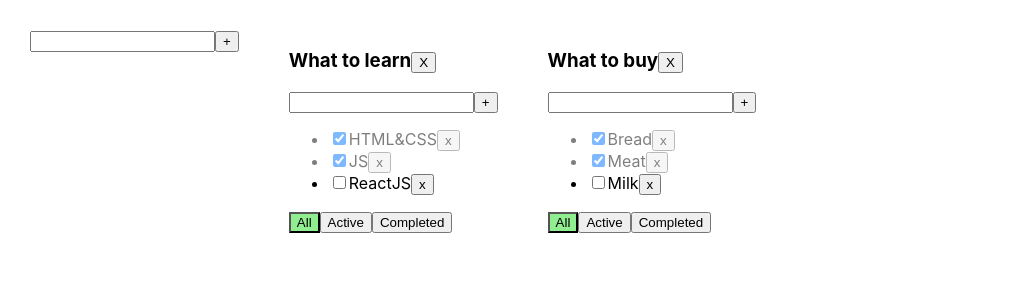
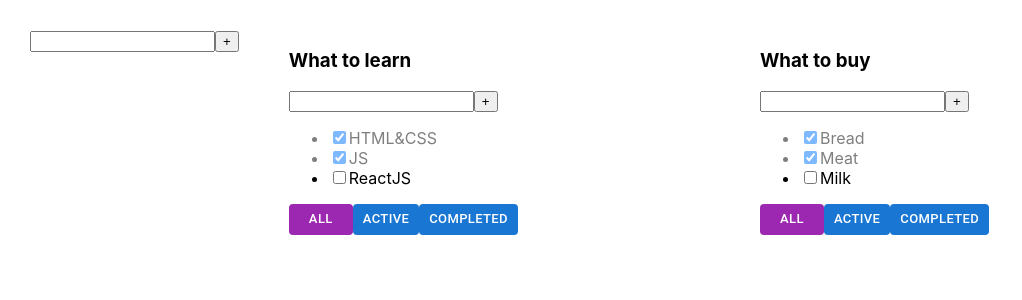
Before and after one commit to ElenaWebDev984/todolist-05-3, a React (Vite) app: page / in a window 1280 px wide. Shown: the top 300 px of the page, without its empty margins (0-1022 px from the left). Built offline with nearby package versions, Linux system fonts and the light colour scheme.

Commit message:
add  Buttons from Material UI

```diff
--- a/src/TodolistItem.tsx
+++ b/src/TodolistItem.tsx
@@ -1,6 +1,7 @@
 import {type ChangeEvent} from 'react'
 import {FilterValues, TodolistType} from './App'
-import {Button} from './Button'
+// import {Button} from './Button'
+import Button from '@mui/material/Button';
 import {getTasksForRender} from "./utils.ts";
 import {CreateItemTitleForm} from "./CreateItemTitleForm.tsx";
 import {EditableSpan} from "./EditableSpan.tsx";
@@ -44,7 +45,7 @@
     const tasksForRender = getTasksForRender(tasks, filter)
 
     const createTaskHandler = (taskTitle: Task['title']) => {
-            createTask(taskTitle, id)
+        createTask(taskTitle, id)
     }
 
     const changeTodolistTitleHandler = (title: string) => changeTodolistTitle(title, id)
@@ -99,6 +100,31 @@
                 </ul>
             )}
             <div>
+                <Button variant={'contained'}
+                        size={'small'}
+                        onClick={() => changeTodolistFilter('all', id)}
+                        disableElevation
+                        color={filter === 'all' ? 'secondary' : 'primary'}
+                >
+                    All
+                </Button>
+                <Button variant={'contained'}
+                        size={'small'}
+                        onClick={() => changeTodolistFilter('active', id)}
+                        disableElevation
+                        color={filter === 'active' ? 'secondary' : 'primary'}
+                >
+                    Active
+                </Button>
+                <Button variant={'contained'}
+                        size={'small'}
+                        onClick={() => changeTodolistFilter('completed', id)}
+                        disableElevation
+                        color={filter === 'completed' ? 'secondary' : 'primary'}
+                >
+                    Completed
+                </Button>
+
                 <Button className={filter === 'all' ? 'active-filter' : ''}
                         title={'All'}
                         onClick={() => changeTodolistFilter('all', id)}/>
```
